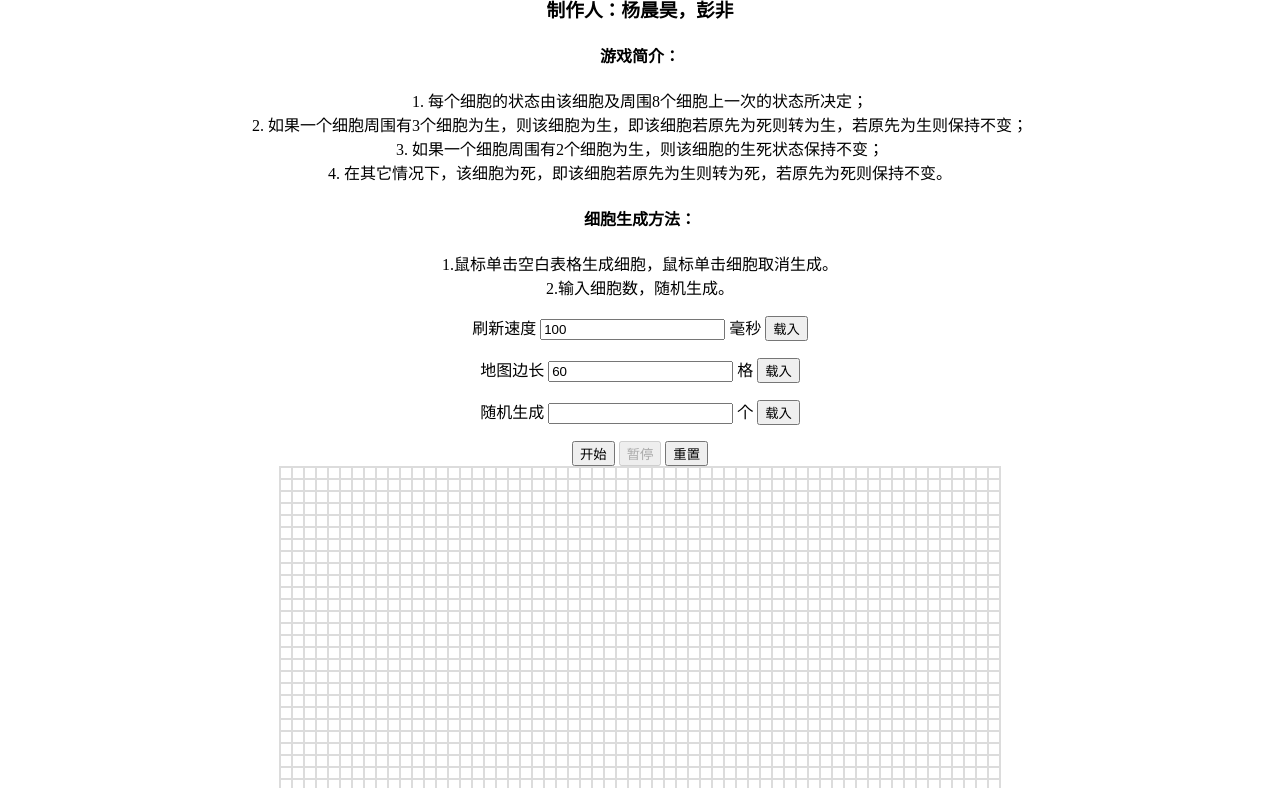
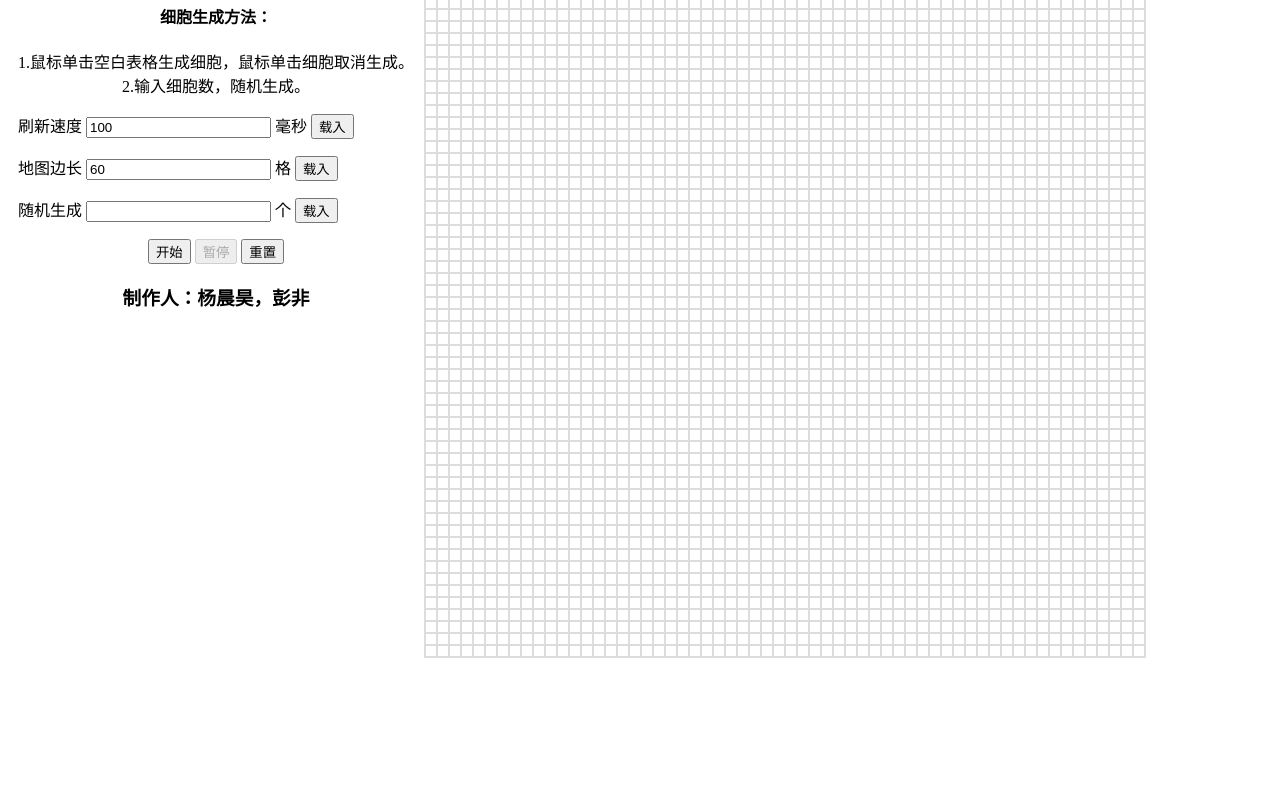
Before and after one commit to yangchenhao/GameOfLife, a plain HTML site: page index.html in a window 1280 px wide. Shown: the part 72-860 px from the top of the page. After the commit the page ends 800 px from the top, so only its background shows below. Drawn offline with Linux system fonts and the light colour scheme.

Commit message:
no message

```diff
--- a/index.html
+++ b/index.html
@@ -4,36 +4,42 @@
 	<meta charset="UTF-8">
 	<title>Game Of Life</title>
 	<script type="text/javascript" src="./js/game.js"></script>
+	<style type="text/css">
+	#control {
+	display: inline;
+  	float: left;
+  	margin-left: 10px;
+  	margin-right: 10px;
+  	text-align: center;
+	}
+	#map {
+	display: inline;
+  	float: left;
+	}
+	</style>
 </head>
 <body width="100%">
-	<div class="container" id="control" align="center">
+	<div class="container" id="control">
 		<h2>
 			Game Of Life
 		</h2>
-		<h3>制作人：杨晨昊，彭非</h3>
-		<p>
-			<h4>游戏简介：</h4>
-			1.	每个细胞的状态由该细胞及周围8个细胞上一次的状态所决定；<br>
-			2.	如果一个细胞周围有3个细胞为生，则该细胞为生，即该细胞若原先为死则转为生，若原先为生则保持不变；<br>
-			3.	如果一个细胞周围有2个细胞为生，则该细胞的生死状态保持不变；<br>
-			4.	在其它情况下，该细胞为死，即该细胞若原先为生则转为死，若原先为死则保持不变。<br>
+
+		<p align="left">
+			<h4 align="center">细胞生成方法：</h4>1.鼠标单击空白表格生成细胞，鼠标单击细胞取消生成。<br>2.输入细胞数，随机生成。
 		</p>
-		<p>
-			<h4>细胞生成方法：</h4>1.鼠标单击空白表格生成细胞，鼠标单击细胞取消生成。<br>2.输入细胞数，随机生成。
-		</p>
-		<p>
+		<p align="left">
 			刷新速度
 			<input type="text" name="RATE" id="RATE">
 			毫秒
 			<button id="Load1" onclick="inputTime()">载入</button>
 		</p>
-		<p>
+		<p align="left">
 			地图边长
 			<input type="text" name="LENGTH" id="LENGTH">
 			格
 			<button id="Load2" onclick="inputLength()">载入</button>
 		</p>
-		<p>
+		<p align="left">
 			随机生成
 			<input type="text" name="RANDOM" id="RANDOM">
 			个
@@ -42,8 +48,9 @@
 		<button id="start" onclick="Start()">开始</button>
 		<button id="pause" onclick="Pause()" disabled="">暂停</button>
 		<button id="reset" onclick="Reset()">重置</button>
+		<h3>制作人：杨晨昊，彭非</h3>
 	</div>
-	<div class="container" id="map" align="center">
+	<div class="container" id="map">
 		<div id="table1">
 			<script type="text/javascript">
 				createMap();
@@ -51,5 +58,6 @@
 			</script>
 		</div>
 	</div>
+
 </body>
 </html>
```
